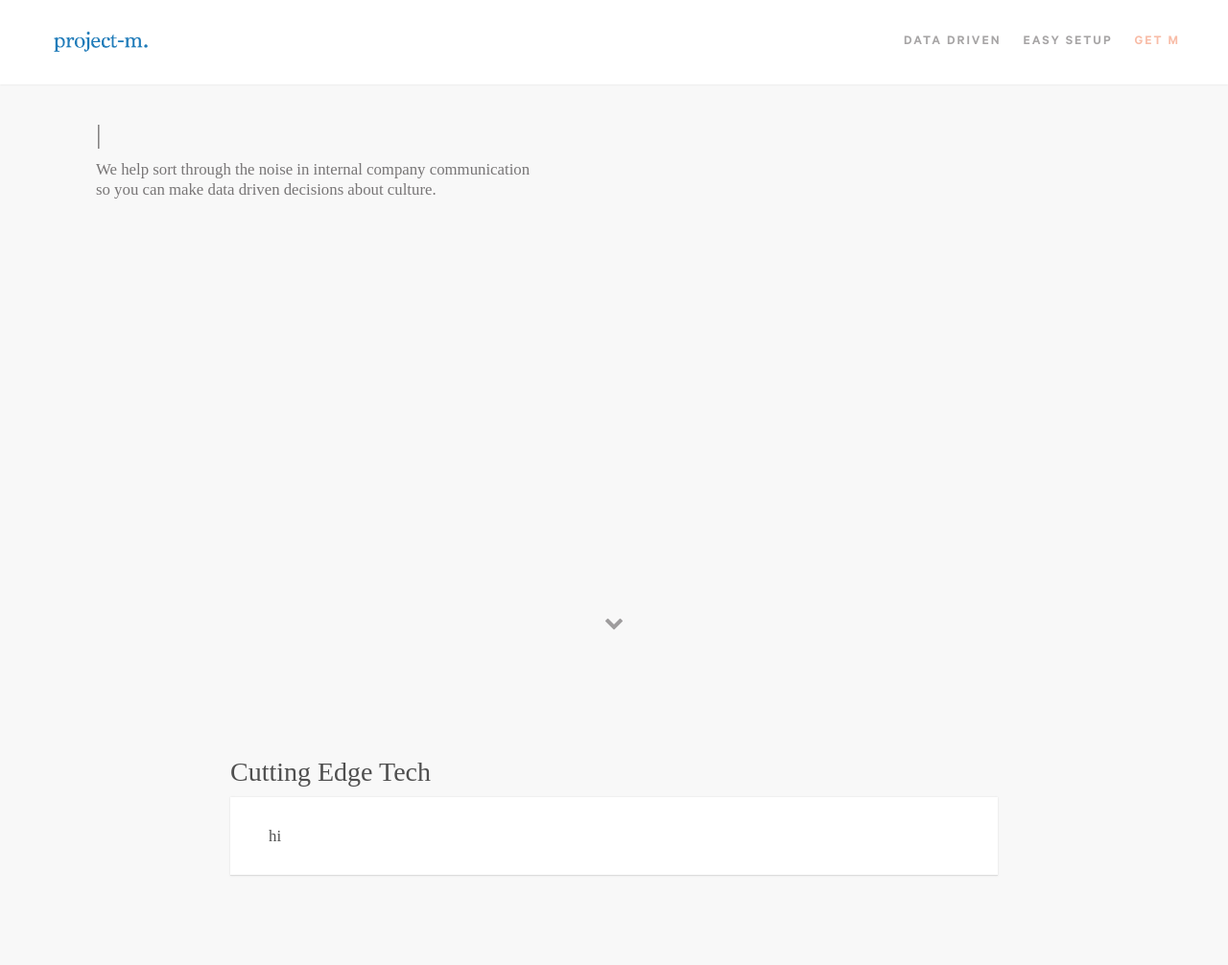
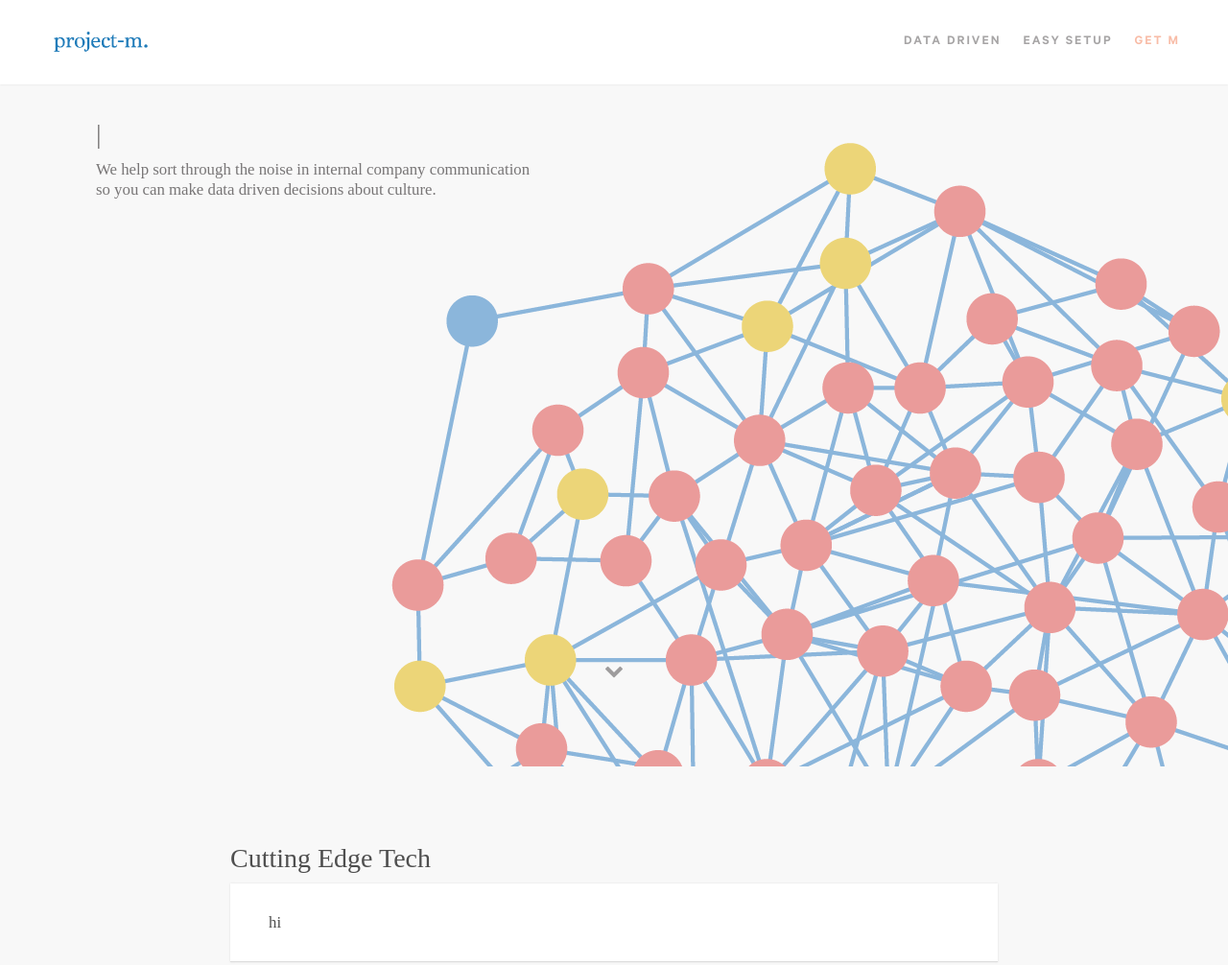
Before and after one commit to mimitranzambetti/monokul, a plain HTML site: page index.html in a window 1280 px wide. Shown: the top 1006 px of the page at 96% size. Drawn offline with nearby package versions, Linux system fonts and the light colour scheme; a web font is replaced by a local one.

Commit message:
added landing, finished fixing og data. not sure why font is so small

```diff
--- a/css/main.css
+++ b/css/main.css
@@ -91,7 +91,7 @@ h3{
 	width: 90%;
 	max-width: 800px;
 	margin: 30px auto 60px auto;
-	margin-bottom: 100px;
+	margin-bottom: 50px;
 }
 
 /* NAVIGATION & FOOTER */
@@ -198,6 +198,9 @@ footer {
 .splash{
     color: #231f20;
     opacity: 0.6;
+    background: url('../img/landing.png') no-repeat;
+    background-position: 400px 150px;
+    background-size: 50%:
 }
 
 .home {
@@ -541,7 +544,8 @@ a, a:visited {
 	}
 
     .chevron>i {
-	margin-bottom: 50px;
+        margin-top: 50px;
+	margin-bottom: 90px;
     }
 
 	h1 { font-size: 2em; }
--- a/index.html
+++ b/index.html
@@ -8,7 +8,7 @@
         <meta property="og:type" content="website" />
         <meta property="og:url" content="//" />
         <meta property="og:description" content="Project-M is a service to assess and improve organizational well-being" />
-        <meta property="og:image" content="https://github.com/mimi-tranzambetti/project-m/blob/master/img/site-logos/project-m-logo.png" />
+        <meta property="og:image" content="https://github.com/mimi-tranzambetti/project-m/blob/master/img/site-logos/project-m-meta.png" />
 
         <title>Project-M » Home</title>
 
@@ -101,6 +101,7 @@
     <div class="home">
         <h1><div class="element"></div></h1>
         <p class="intro">We help sort through the noise in internal company communication so you can make data driven decisions about culture.</p>
+
     </div>
         <div class="chevron"><i class="fa fa-chevron-down" id="chevron"></i></div>
 </div>
```
Also changed, not shown: simple.html (+1 -1 lines), img/landing.png (added), img/site-logos/project-m-meta.png (added).
